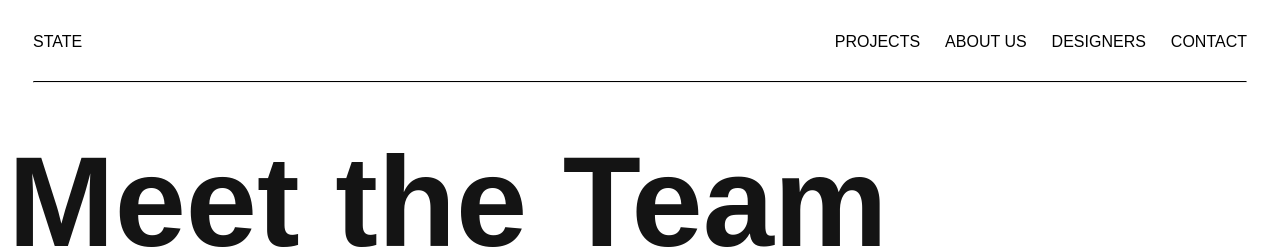
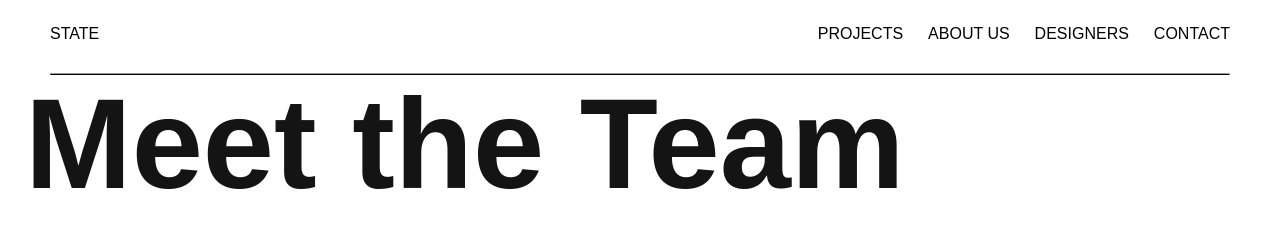
Before and after one commit to dincohen92/state, a React (Create React App) app: page /members in a window 1280 px wide. Shown: the top 249 px of the page. Built offline with nearby package versions, Linux system fonts and the light colour scheme.

Commit message:
fix header to top per issue #22

```diff
--- a/src/index.css
+++ b/src/index.css
@@ -27,14 +27,8 @@ a{
   color: #000000;
 }
 
-.index {
-  font-family: Arial, Helvetica, sans-serif;
-  margin: 0;
-  padding: 0;
-}
-
 .horizontal-divider {
-  border-top: 1px solid #000000;
+  border-bottom: 1px solid #000000;
   margin: 30px 0px
 }
 
@@ -42,9 +36,16 @@ a{
   border-right: 1px solid black;
 }
 
+.index {
+  font-family: Arial, Helvetica, sans-serif;
+}
+
 .header{
-  margin: 0;
-  padding: 25px;
+  margin: -100px 0px 0px 0px;
+  padding: 25px 25px 0px 25px;
+  position: sticky;
+  top: 0;
+  background-color: white;
 }
 
 .nav-bar{
@@ -52,6 +53,7 @@ a{
   flex-direction: row;
   justify-content: space-between;
   padding-bottom: 15px;
+  margin: 0px;
 }
 
 .logo{
@@ -67,6 +69,10 @@ a{
 .nav-bar-link{
   text-decoration: none;
   color: black
+}
+
+body{
+  margin: 75px 25px;
 }
 
 .call-to-action {
```
